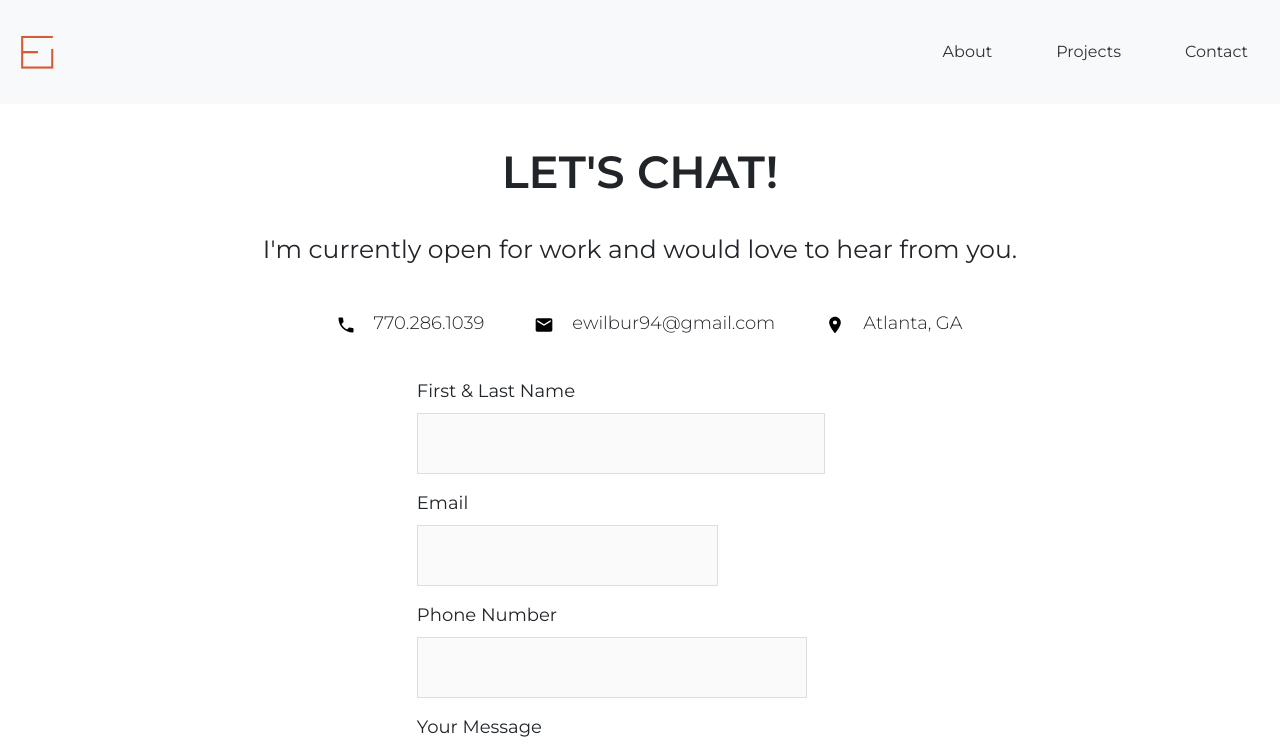
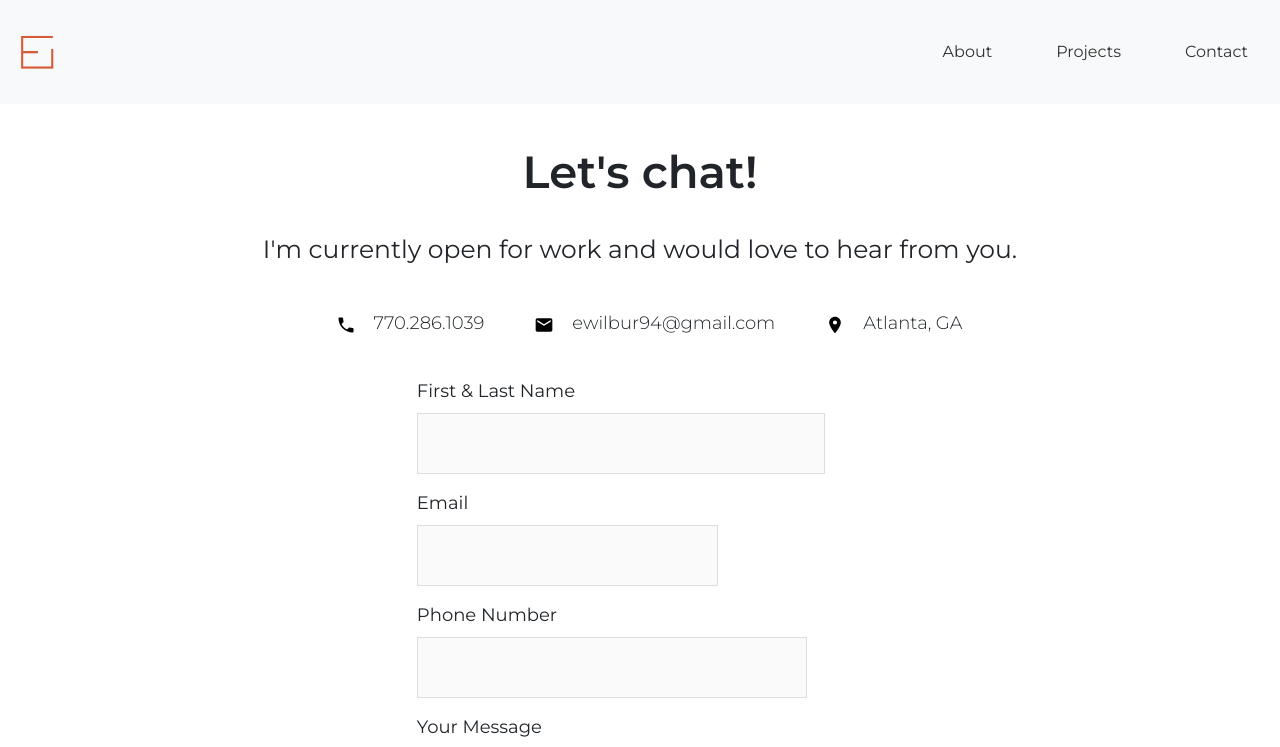
Before and after one commit to emilyjwilbur/port, a React (Create React App) app: page /contact in a window 1280 px wide. Shown: the top 747 px of the page. Built offline with nearby package versions, Linux system fonts and the light colour scheme; a web font is replaced by a local one.

Commit message:
email authentication fixed

```diff
--- a/src/components/ContactSection.js
+++ b/src/components/ContactSection.js
@@ -76,7 +76,7 @@ export default function ContactSection(){
         <ContactSectionStyles>
 
             <div className="container">
-               <p className='p-contact'>LET'S CHAT!</p>
+               <p className='p-contact'>Let's chat!</p>
                 <h3 className='contactHead'>I'm currently open for work and would love to hear from you.</h3>
                 {/* <img className='bannerImg'  alt='img' src={Airplane}/> */}
 
```
